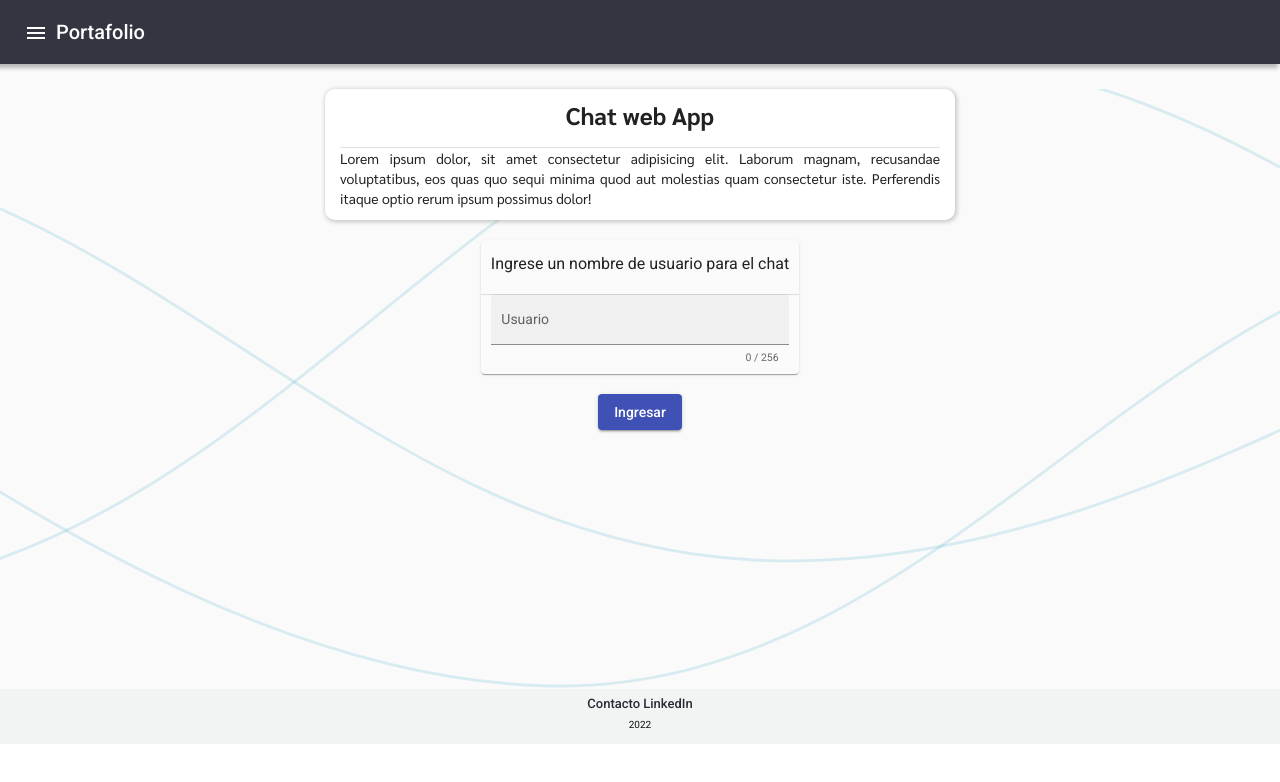
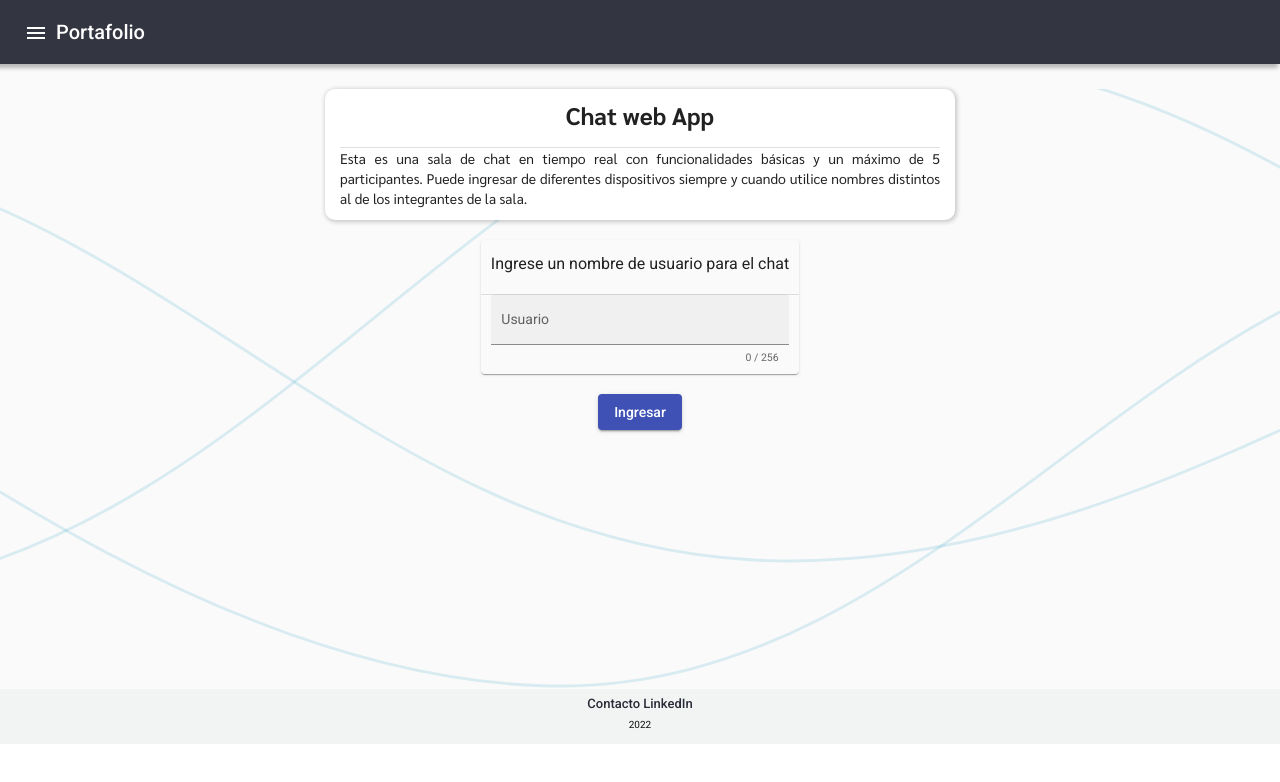
Before and after one commit to Scelying/Portafolio-Angular, an Angular app: page /app-login in a window 1280 px wide. Shown: the top 782 px of the page. Built offline with nearby package versions, Linux system fonts and the light colour scheme; no server answers; the database is empty.

Commit message:
adding chat app welcome message

```diff
--- a/src/app/components/login/login.component.html
+++ b/src/app/components/login/login.component.html
@@ -4,9 +4,10 @@
     <mat-divider></mat-divider>
 
     <p style="text-align: justify">
-      Lorem ipsum dolor, sit amet consectetur adipisicing elit. Laborum magnam,
-      recusandae voluptatibus, eos quas quo sequi minima quod aut molestias quam
-      consectetur iste. Perferendis itaque optio rerum ipsum possimus dolor!
+      Esta es una sala de chat en tiempo real con funcionalidades básicas y un
+      máximo de 5 participantes. Puede ingresar de diferentes dispositivos
+      siempre y cuando utilice nombres distintos al de los integrantes de la
+      sala.
     </p>
   </div>
 
--- a/src/app/components/login/web-chat/web-chat.component.html
+++ b/src/app/components/login/web-chat/web-chat.component.html
@@ -16,7 +16,7 @@
     </mat-menu>
 
     <mat-menu #usuarios="matMenu" style="overflow: scroll">
-      <span mat-menu-item *ngFor="let user of listaUsuarios"> {{user}} </span>
+      <span mat-menu-item *ngFor="let user of listaUsuarios"> {{ user }} </span>
     </mat-menu>
 
     <h3 style="margin: 8px; font-weight: 500">
@@ -24,6 +24,17 @@
     </h3>
   </div>
   <div #scrollMe id="chatroom" class="chatroom">
+    <div class="otherbubble">
+      <p style="font-size: smaller; margin: 0">Admin dice:</p>
+      <p style="margin: 0">
+        Hola, bienvenido a la sala de chat! Te invito a que pruebes su
+        funcionamiento en dos dispositivos simultáneamente. Saludos!
+      </p>
+      <div class="date">
+        <i>25/11/2022</i>
+      </div>
+    </div>
+
     <div *ngFor="let mg of msgs" ngClass="{{ mg.clase }}">
       <p style="font-size: smaller; margin: 0">{{ mg.user }} dice:</p>
       <p style="margin: 0">{{ mg.message }}</p>
```
